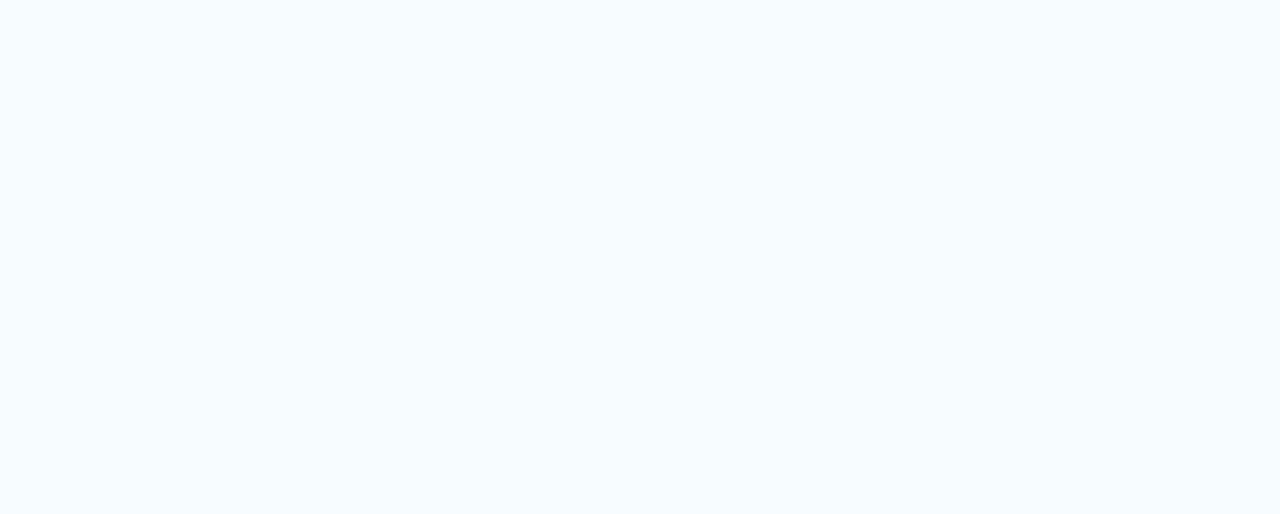
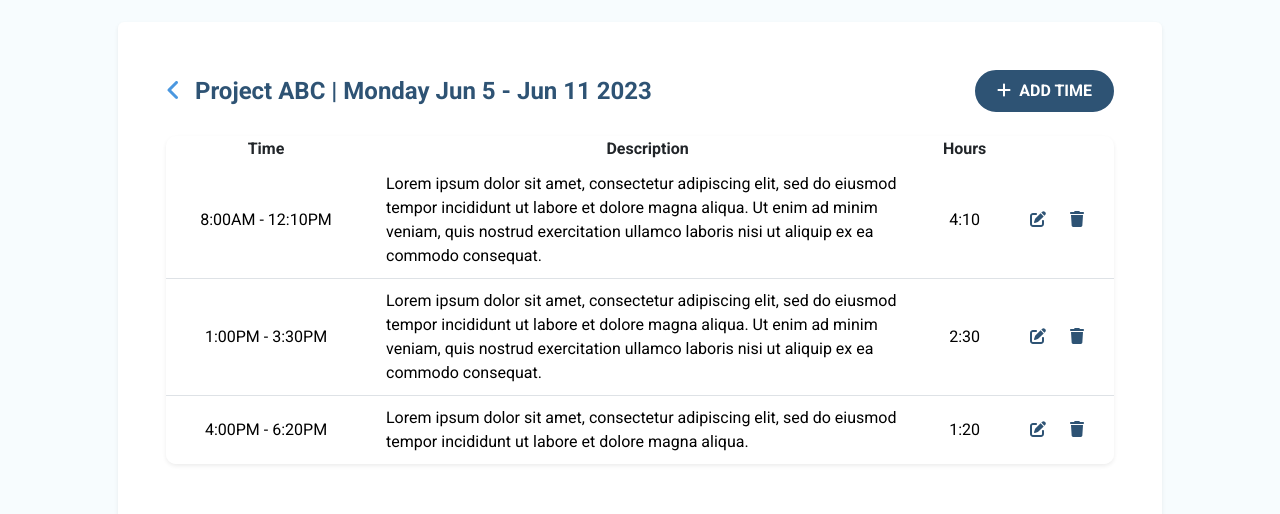
Before and after one commit to dizzacnd/time-tracker, a Vue app: page /view in a window 1280 px wide. Before the commit this address had no page. Shown: the part 352-866 px from the top of the page. Before the commit the page ends 800 px from the top, so only its background shows below. Built offline with nearby package versions, Linux system fonts and the light colour scheme.

Commit message:
feat: add view date page

```diff
--- a/src/assets/css/components.css
+++ b/src/assets/css/components.css
@@ -53,6 +53,16 @@ button {
 .btn-gray:hover {
     background-color: #cbced1;
 }
+
+.btn-transparent {
+    background: none;
+    border: none;
+    padding: 0 10px;
+    color: var(--dark-blue);
+}
+.btn-transparent:hover {
+    color: var(--blue);
+}
 /* END: Buttons Styling */
 
 /* START: Input Group Styling */
@@ -85,9 +95,6 @@ select {
 
 /* START: Table Styling */
 table {
-    /* border-collapse: separate;
-    border-spacing: 0;
-    border: 1px solid grey; */
     border-radius: 10px;
     -moz-border-radius: 10px;
     -webkit-border-radius: 10px;
@@ -110,7 +117,7 @@ table tbody tr:last-of-type td:last-of-type {
     border-bottom-right-radius: 10px;
 }
 
-table thead th {
+table.table thead tr th {
     background-color: var(--dark-blue);
     color: var(--white);
     padding: 10px 20px;
@@ -118,10 +125,6 @@ table thead th {
 
 .table>:not(caption)>*>* {
     padding: 10px 20px;
-}
-
-table thead th:nth-child(2), table tbody tr td:nth-child(2) {
-    text-align: center;
 }
 
 table tr.table-active {
--- a/src/assets/css/styles.css
+++ b/src/assets/css/styles.css
@@ -34,4 +34,23 @@ body {
 select.year {
     width: 130px;
 }
+
+table.weekly thead th:nth-child(2), table.weekly tbody tr td:nth-child(2) {
+    text-align: center;
+}
 /* END: Dashboard Styling */
+
+/* START: View Page Styling */
+table.daily thead th:first-child {
+    width: 200px;
+}
+table.daily thead th:nth-child(2) {
+    min-width: 250px;
+}
+table.daily tbody tr td:first-child, table.daily tbody tr td:nth-child(3) {
+    text-align: center;
+}
+table.daily tbody tr td {
+    vertical-align: middle;
+}
+/* END: View Page Styling */
--- a/src/components/Dashboard.vue
+++ b/src/components/Dashboard.vue
@@ -25,10 +25,12 @@
         </div>
         <button class="btn-blue rounded-pill mt-3 mt-md-0" data-bs-toggle="modal" data-bs-target="#addModal"><i class="fa-solid fa-plus me-1"></i> Add Time</button>
       </div>
-      <table class="table shadow-sm mt-4">
+      <table class="table shadow-sm mt-4 weekly">
         <thead>
-          <th>Date</th>
-          <th>Hours</th>
+          <tr>
+            <th>Date</th>
+            <th>Hours</th>
+          </tr>
         </thead>
         <tbody>
           <tr>
--- /dev/null
+++ b/src/components/ViewDate.vue
@@ -0,0 +1,68 @@
+<template>
+  <div class="container py-5 px-3 px-sm-0 px-lg-5">
+    <div class="bg-white shadow-sm rounded py-4 px-3 px-lg-5 py-lg-5">
+			<div class="d-lg-flex justify-content-between align-items-center">
+        <h1 class="fw-bold fs-4 mb-0">
+          <router-link to="/dashboard" class="me-2"><i class="fa-solid fa-angle-left"></i></router-link>
+          Project ABC | Monday Jun 5 - Jun 11 2023
+        </h1>
+        <button class="btn-blue rounded-pill mt-3 mt-lg-0" data-bs-toggle="modal" data-bs-target="#addModal"><i class="fa-solid fa-plus me-1"></i> Add Time</button>
+			</div>
+      <div class="table-responsive-sm">
+        <table class="table shadow-sm mt-4 daily">
+          <thead class="text-center">
+            <th>Time</th>
+            <th>Description</th>
+            <th>Hours</th>
+            <th></th>
+          </thead>
+          <tbody>
+            <tr>
+              <td>8:00AM - 12:10PM</td>
+              <td>Lorem ipsum dolor sit amet, consectetur adipiscing elit, sed do eiusmod tempor incididunt ut labore et dolore magna aliqua. Ut enim ad minim veniam, quis nostrud exercitation ullamco laboris nisi ut aliquip ex ea commodo consequat.</td>
+              <td>4:10</td>
+              <td>
+                <div class="d-flex">
+                  <button class="btn-transparent"><i class="fa-solid fa-pen-to-square me-1"></i></button>
+                  <button class="btn-transparent"><i class="fa-solid fa-trash"></i></button>
+                </div>
+              </td>
+            </tr>
+            <tr>
+              <td>1:00PM - 3:30PM</td>
+              <td>Lorem ipsum dolor sit amet, consectetur adipiscing elit, sed do eiusmod tempor incididunt ut labore et dolore magna aliqua. Ut enim ad minim veniam, quis nostrud exercitation ullamco laboris nisi ut aliquip ex ea commodo consequat.</td>
+              <td>2:30</td>
+              <td>
+                <div class="d-flex">
+                  <button class="btn-transparent"><i class="fa-solid fa-pen-to-square me-1"></i></button>
+                  <button class="btn-transparent"><i class="fa-solid fa-trash"></i></button>
+                </div>
+              </td>
+            </tr>
+            <tr>
+              <td>4:00PM - 6:20PM</td>
+              <td>Lorem ipsum dolor sit amet, consectetur adipiscing elit, sed do eiusmod tempor incididunt ut labore et dolore magna aliqua.</td>
+              <td>1:20</td>
+              <td>
+                <div class="d-flex">
+                  <button class="btn-transparent"><i class="fa-solid fa-pen-to-square me-1"></i></button>
+                  <button class="btn-transparent"><i class="fa-solid fa-trash"></i></button>
+                </div>
+              </td>
+            </tr>
+          </tbody>
+        </table>
+      </div>
+			<addModal/>
+		</div>
+  </div>
+</template>
+
+<script>
+import addModal from "./AddModal";
+
+export default {
+  name: "ViewDate",
+  components: { addModal }
+};
+</script>
--- a/src/router.js
+++ b/src/router.js
@@ -13,6 +13,12 @@ const routes =  [
     name: "Dashboard",
     component: () => import("./components/Dashboard")
   },
+  {
+    path: "/view",
+    alias: "/view",
+    name: "View",
+    component: () => import("./components/ViewDate")
+  },
 ];
 
 const router = createRouter({
```
